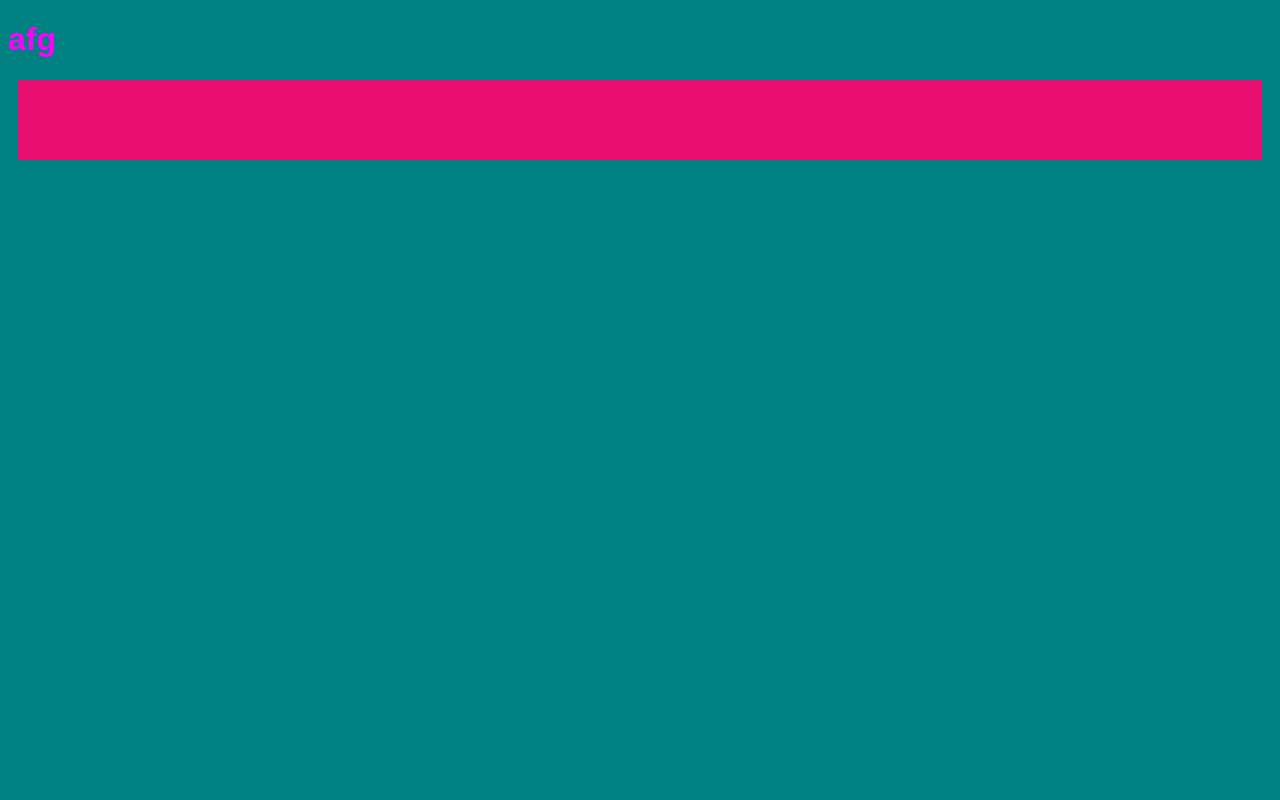
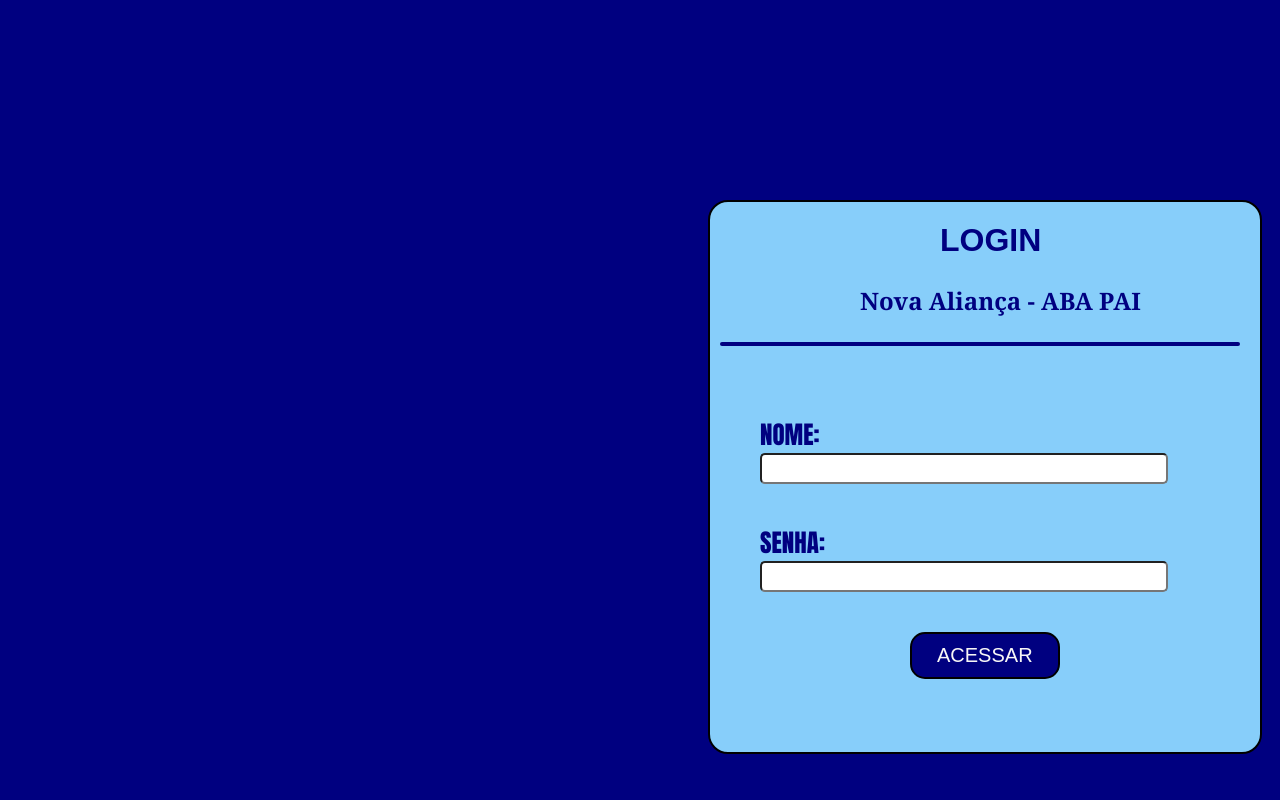
Before and after one commit to affarilinux/DJ_FINANCEIROIGREJA, a Django app: page / in a window 1280 px wide. Run offline with Django 3.2, Linux system fonts and the light colour scheme.

Commit message:
FAVICON E CSS E HTML LOGIN TERMINADO

```diff
--- a/base/static/css/login_st/css_login.css
+++ b/base/static/css/login_st/css_login.css
@@ -1,16 +1,80 @@
 
 
-body {
-    font-family: Arial, Helvetica, sans-serif;
-    background-color: teal;
+/*DIV PRINCIAPAL*/
+div.boxf{
+    background-color: #87CEFA;
+    width: 550px;
+    height: 550px;
+    margin-top: 200px;
+    margin-left:700px ;
+    border: 2px solid #000000;
+    border-radius: 20px;
 }
 
+/* TITULOS*/
 h1{
-    color: fuchsia;
+
+    font-family:Arial, Helvetica, sans-serif;
+    margin-top: 20px;
+    margin-left:230px ;
 }
 
-.box {
-    background-color: rgb(233, 15, 113)	;
-    padding: 40px;
-    margin: 10px;
+h2{
+
+    font-family:Georgia, 'Times New Roman', Times, serif;
+    margin-top: 25px;
+    margin-left:150px ;
 }
+
+div.traco{
+
+    width: 520px;
+    height: 4px;
+    margin-top: 25px;
+    margin-left:10px ;
+    border-radius: 2px;
+}
+
+/*LOGIN*/
+div.nome{
+
+    margin-top: 70px;
+    margin-left:50px ;
+
+
+}
+label.nome_lbl{
+
+    font-size: 25px;
+    font-family: Impact, Haettenschweiler, 'Arial Narrow Bold', sans-serif;
+    display: block;
+
+}
+
+.tex{
+    border-radius: 5px;
+    width: 400px;
+    height: 25px;
+    font-size: 20px;
+}
+
+/*SENHA*/
+div.senha{
+
+    margin-top: 40px;
+    margin-left:50px ;
+}
+
+div.buttonac{
+    margin-top: 40px;
+    margin-left: 200px;
+}
+
+.bt{
+    color:#f7f6f6;
+    padding: 10px 25px;
+    font-size: 20px;
+    border-radius: 15px;
+    border: 2px solid #000000;
+
+}
--- /dev/null
+++ b/base/static/css/login_st/css_repetido/corbg.css
@@ -0,0 +1,3 @@
+.Navy_bg{
+    background-color: #000080	;
+}
--- /dev/null
+++ b/base/static/css/login_st/css_repetido/corfe.css
@@ -0,0 +1,3 @@
+.Navy_fe{
+    color: #000080	;
+}
--- a/base/templates/login_t/index.html
+++ b/base/templates/login_t/index.html
@@ -7,13 +7,36 @@
     <meta name="viewport" content="width=device-width, initial-scale=1.0">
     <title>NOVA ALIANÇA - FINACEIRO</title>
 
+    <!--FAVICON-->
+    <link rel="shortcut icon" href="{% static 'img/geral/nova-alianca.ico' %}" type="image/x-icon">
+
+    <!-- CSS-->
     <link rel="stylesheet" href="{% static 'css/login_st/css_login.css' %}">
+    <link rel="stylesheet" href="{% static 'css/login_st/css_repetido/corbg.css'%}">
+    <link rel="stylesheet" href="{% static 'css/login_st/css_repetido/corfe.css'%}">
 </head>
-<body>
-    <h1>afg</h1>
+<body class="Navy_bg">
 
+    <div class = "boxf">
 
-    <div class="box">
+        <h1 class="h1 Navy_fe">LOGIN</h1>
+        <h2 class="h2 Navy_fe">Nova Aliança - ABA PAI</h2>
+
+        <div class="traco Navy_bg"></div>
+
+        <div class="nome Navy_fe">
+            <label class="nome_lbl">NOME:</label>
+            <input type="text"  class="tex">
+        </div>
+
+        <div class="senha Navy_fe">
+            <label class="nome_lbl">SENHA:</label>
+            <input type="password" class="tex">
+        </div>
+
+        <div class="buttonac">
+            <button type="submit" class="bt Navy_bg">ACESSAR</button>
+        </div>
 
     </div>
 
```
Also changed, not shown: base/static/img/geral/nova-alianca.ico (added).
